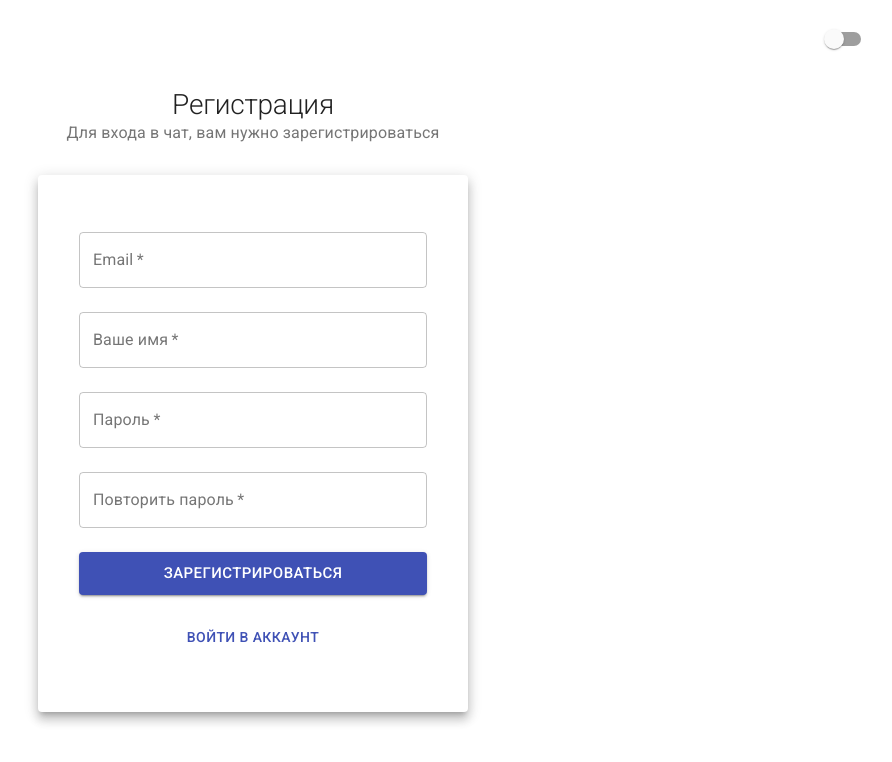
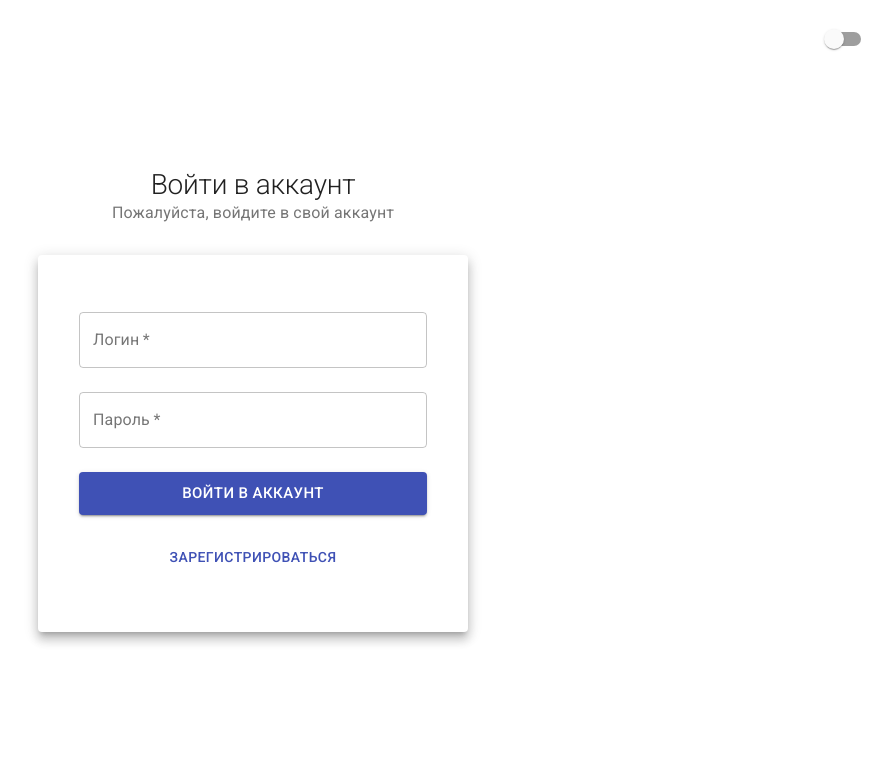
Before and after one commit to nikay666/-chat-on-reactjs, a React (Create React App) app: page / in a window 1280 px wide. Shown: the top 762 px of the page, without its empty margins (387-1279 px from the left). Built offline with nearby package versions, Linux system fonts and the light colour scheme.

Commit message:
Style: add modifier class  for auth form

```diff
--- a/src/App.js
+++ b/src/App.js
@@ -24,8 +24,8 @@ function App() {
           onChange={() => setDarkMode(!darkMode)}
         />
       </div>
-      {/* <Auth palette={theme.palette}/> */}
-      <Registration/>
+      <Auth palette={theme.palette}/>
+      {/* <Registration/> */}
     </div>
     </ThemeProvider>
   );
--- a/src/pages/Auth/Auth.jsx
+++ b/src/pages/Auth/Auth.jsx
@@ -29,7 +29,7 @@ export const Auth = () => {
                         color='textSecondary'>Пожалуйста, войдите в свой аккаунт</Typography>
                 </div>
 
-            <Card className='auth__form' elevation={8}>
+            <Card className='auth__form auth__form-login' elevation={8}>
                 <CardContent component='form' >
                 <InputСustom
                     required
--- a/src/pages/Auth/Registration.jsx
+++ b/src/pages/Auth/Registration.jsx
@@ -35,7 +35,7 @@ export const Registration = () => {
                         color='textSecondary'>Для входа в чат, вам нужно зарегистрироваться</Typography>
                 </div>
 
-            <Card className='auth__form' elevation={8}>
+            <Card className='auth__form  auth__form-registration' elevation={8}>
 
                     <CardContent component='form' >
                         {
--- a/src/pages/Auth/auth.scss
+++ b/src/pages/Auth/auth.scss
@@ -31,11 +31,18 @@
     &__form{
         width: 430px;
         padding: 25px;
-        min-height: 530px;
         display: flex;
         flex-direction: column;
         align-items: center;
         justify-content: center;
+
+        &-login{
+            min-height: 200px;
+        }
+
+        &-registration{
+            min-height: 530px;
+        }
 
         @media (max-width: 600px) {
             padding: 15px;
```
